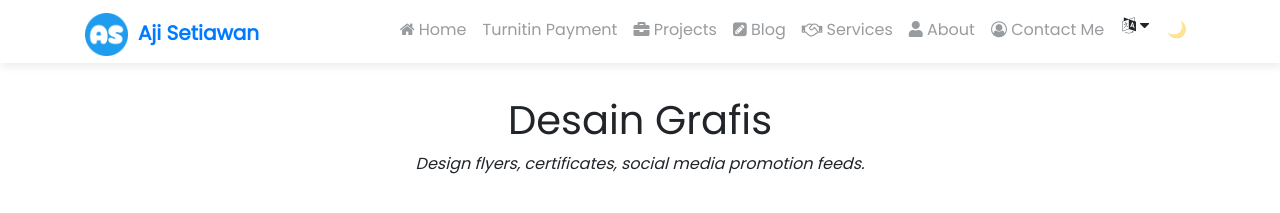
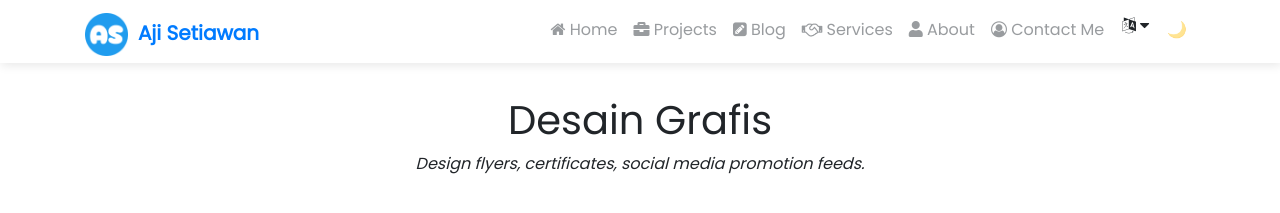
Before and after one commit to ajisetiawan716/ajisetiawan716.github.io, a Jekyll site: the page built from _service/Desain Grafis.md, in a window 1280 px wide. Shown: the top 213 px of the page. Built offline with Jekyll 4.4.1, drawn with Linux system fonts in a browser that asks for light colours; nearby versions of some CDN libraries; comment, search, counter and statistics services are not loaded; a style sheet for code colours, icons or effects is not loaded.

Commit message:
Update _config.yml

```diff
--- a/_config.yml
+++ b/_config.yml
@@ -43,7 +43,7 @@ nav_exclude:                                            # The following paths ar
   - pages/404.html
   - pages/index.md/**                           # For Documentation Only
   - pay/index.html/**
-  - pay/turnitin.html/**
+  - pay/turnitin.html
   - ig.html
   - wa.html
   - tg.html
```
